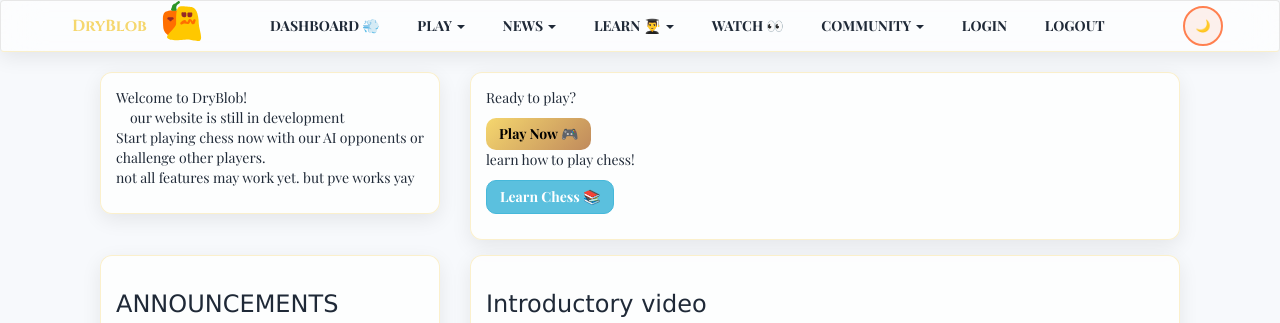
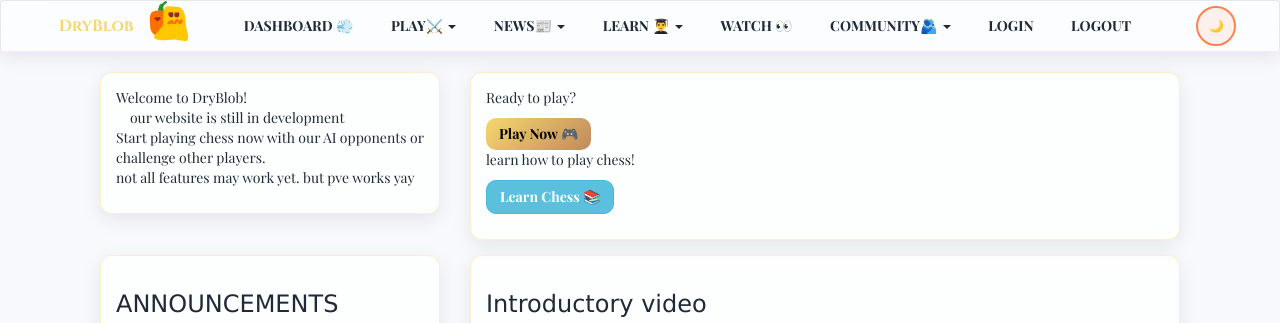
Before and after one commit to GreatCoder1000/drychess, a Jekyll site: the page built from index.html, in a window 1280 px wide, cut to the strip 0-323 px from the top of the page. Built offline with Jekyll 4.4.1, drawn with Linux system fonts in a browser that asks for light colours; comment, search, counter and statistics services are not loaded.

Commit message:
Add emojis to dropdown menu items

```diff
--- a/_layouts/default.html
+++ b/_layouts/default.html
@@ -87,7 +87,7 @@
             <!-- PLAY (with dropdown) -->
             <li class="dropdown">
                 <a href="{{ '/play.html' | relative_url }}" class="dropdown-toggle" data-toggle="dropdown">
-                    PLAY <span class="caret"></span>
+                    PLAY⚔️ <span class="caret"></span>
                 </a>
                 <ul class="dropdown-menu">
                     <li><a href="{{ '/pvp.html' | relative_url }}">PvP ⚔</a></li>
@@ -97,7 +97,7 @@
 
             <li class="dropdown">
                 <a href="{{ '/news.html' | relative_url }}" class="dropdown-toggle" data-toggle="dropdown">
-                    NEWS <span class="caret"></span>
+                    NEWS📰 <span class="caret"></span>
                 </a>
                 <ul class="dropdown-menu">
                     <li><a href="{{ '/news.html' | relative_url }}">NEWS 📰</a></li>
@@ -122,7 +122,7 @@
             <!-- COMMUNITY (with dropdown) -->
             <li class="dropdown">
                 <a href="{{ '/community.html' | relative_url }}" class="dropdown-toggle" data-toggle="dropdown">
-                    COMMUNITY <span class="caret"></span>
+                    COMMUNITY🫂 <span class="caret"></span>
                 </a>
                 <ul class="dropdown-menu">
                     <li><a href="{{ '/community.html' | relative_url }}">LEADERBOARD 🏆</a></li>
```
